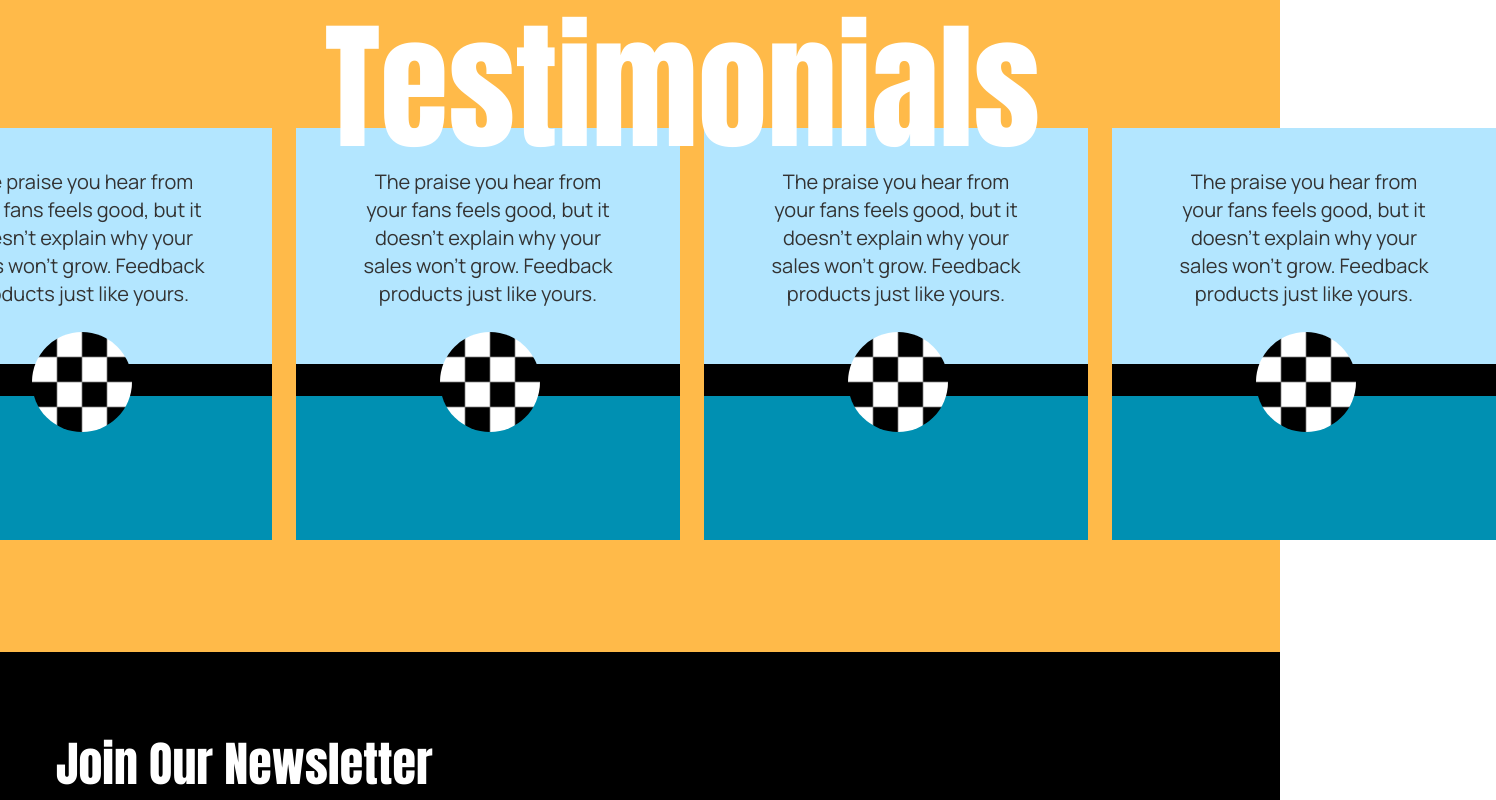
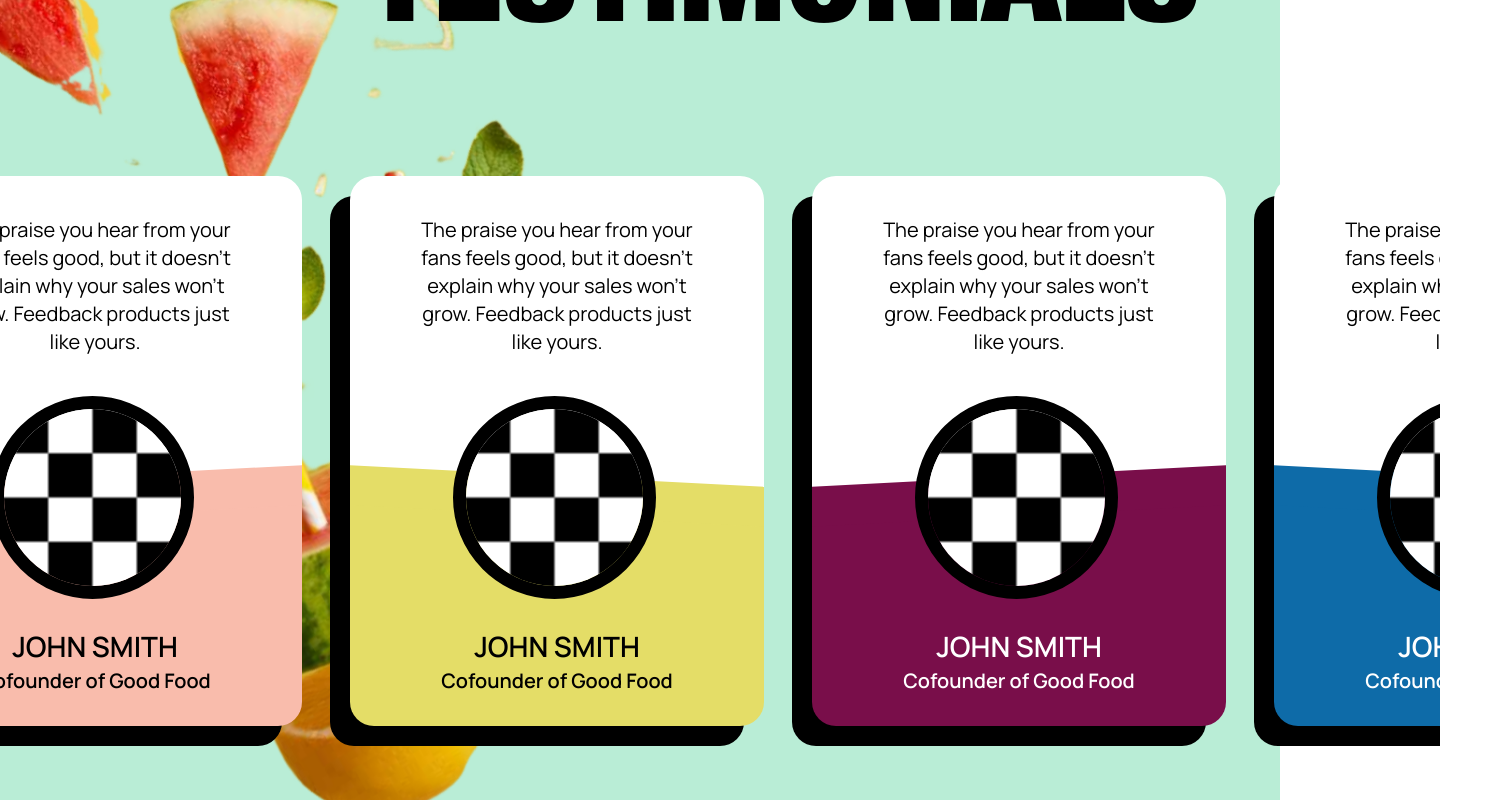
Before and after one commit to LetsRuminate/ruminate-feedback, a React (Vite) app: page / in a window 1280 px wide. Shown: the part 6520-7320 px from the top of the page, 1496 px wide, since content can reach past the window. Built offline with nearby package versions, Linux system fonts and the light colour scheme; no server answers.

Commit message:
Update index.tsx
Made changes for design update: added food image, bg color changes, skewed sections, new font. Also added code to hide cards and scroll through them.

```diff
--- a/src/pages/home/landing-page-components/testimonials/index.tsx
+++ b/src/pages/home/landing-page-components/testimonials/index.tsx
@@ -1,82 +1,124 @@
 // Testimonial - image .svg
 import Testimonial from "@assets/testimonial/testimonial.svg";
+import Fruit from "@assets/testimonial/fruit.png";
 
 export default function Testimonials() {
   return (
-    <section className="bg-[#FFBA49] skew-y-1 -mt-16 border-t-[40px] border-black pt-44 pb-32 relative z-50">
+    <section className="bg-[#B9EDD6] skew-y-1 -mt-16 border-t-[40px] border-black pt-20 pb-40 relative z-50">
       <section className="-skew-y-1">
-        <h1 className="text-white text-[140px] font-anton font-normal text-right pr-60 relative z-40">
-          Testimonials
+        <h1 className="text-black text-[140px] header1 text-right pr-20 relative z-40 pb-20">
+          TESTIMONIALS
         </h1>
-        <div className="flex gap-6 -ml-28 -mt-16 relative z-30">
+        <div className="z-10 absolute -mt-[680px]">
+        <img
+              src={Fruit}
+              alt="Photograph of flying fruit."
+              width={1000}
+            />
+        </div>
+
+        <div className="horizontal-scroll-wrapper">
+        <div className="flex gap-12 -ml-28 relative z-30">
           <div>
-            <div className="w-96 bg-[#B3E6FF] pt-10 pb-14 text-center px-16 border-black border-b-[16px]">
-              <p className="text-[#333333] text-xl font-manrope font-medium">
+            <div className="w-[414px] bg-[#FFFFFF] pt-10 pb-[80px] text-center px-16 rounded-t-3xl boxshadow  border-white border-b-[40px]">
+              <p className="text-[#000000] text-xl font-manrope font-medium">
                 The praise you hear from your fans feels good, but it doesn’t
                 explain why your sales won’t grow. Feedback products just like
                 yours.
               </p>
             </div>
+            <div className="absolute ml-[103px] -mt-[80px] z-10 rounded-full border-black border-[13px]">
             <img
               src={Testimonial}
               alt="Testimonial"
-              width={100}
-              height={100}
-              className="absolute ml-36 -mt-12"
+              width={177}
+              height={177}
             />
-            <div className="w-96 bg-[#0090B2] border-black border-t-[16px] h-40"></div>
+            </div>
+            <div className="absolute w-[414px] bg-[#F9BCAC] h-[40px] -skew-y-3 z-0"></div>
+            <div className="w-[414px] bg-[#F9BCAC] h-[250px] rounded-b-3xl boxshadow text-center pt-[120px] border-white border-t-[29px]">
+              <h1 className="text-black text-[28px] manropesemibold">JOHN SMITH</h1>
+            <p className="text-black text-xl manropesemibold font-medium">
+                Cofounder of Good Food
+              </p>
+            </div>
           </div>
+
           <div>
-            <div className="w-96 bg-[#B3E6FF] pt-10 pb-14 text-center px-16 border-black border-b-[16px]">
-              <p className="text-[#333333] text-xl font-manrope font-medium">
+            <div className="w-[414px] bg-[#FFFFFF] pt-10 pb-[80px] text-center px-16 rounded-t-3xl boxshadow  border-white border-b-[40px]">
+              <p className="text-[#000000] text-xl font-manrope font-medium">
                 The praise you hear from your fans feels good, but it doesn’t
                 explain why your sales won’t grow. Feedback products just like
                 yours.
               </p>
             </div>
+            <div className="absolute ml-[103px] -mt-[80px] z-10 rounded-full border-black border-[13px]">
             <img
               src={Testimonial}
               alt="Testimonial"
-              width={100}
-              height={100}
-              className="absolute ml-36 -mt-12"
+              width={177}
+              height={177}
             />
-            <div className="w-96 bg-[#0090B2] border-black border-t-[16px] h-40"></div>
+            </div>
+            <div className="absolute w-[414px] bg-[#E4DD67] h-[40px] skew-y-3 z-0"></div>
+            <div className="w-[414px] bg-[#E4DD67] h-[250px] rounded-b-3xl boxshadow text-center pt-[120px] border-white border-t-[29px]">
+              <h1 className="text-black text-[28px] manropesemibold">JOHN SMITH</h1>
+            <p className="text-black text-xl manropesemibold font-medium">
+                Cofounder of Good Food
+              </p>
+            </div>
           </div>
+
           <div>
-            <div className="w-96 bg-[#B3E6FF] pt-10 pb-14 text-center px-16 border-black border-b-[16px]">
-              <p className="text-[#333333] text-xl font-manrope font-medium">
+            <div className="w-[414px] bg-[#FFFFFF] pt-10 pb-[80px] text-center px-16 rounded-t-3xl boxshadow  border-white border-b-[40px]">
+              <p className="text-[#000000] text-xl font-manrope font-medium">
                 The praise you hear from your fans feels good, but it doesn’t
                 explain why your sales won’t grow. Feedback products just like
                 yours.
               </p>
             </div>
+            <div className="absolute ml-[103px] -mt-[80px] z-10 rounded-full border-black border-[13px]">
             <img
               src={Testimonial}
               alt="Testimonial"
-              width={100}
-              height={100}
-              className="absolute ml-36 -mt-12"
+              width={177}
+              height={177}
             />
-            <div className="w-96 bg-[#0090B2] border-black border-t-[16px] h-40"></div>
+            </div>
+            <div className="absolute w-[414px] bg-[#790E4A] h-[40px] -skew-y-3 z-0"></div>
+            <div className="w-[414px] bg-[#790E4A] h-[250px] rounded-b-3xl boxshadow text-center pt-[120px] border-white border-t-[29px]">
+              <h1 className="text-white text-[28px] manropesemibold">JOHN SMITH</h1>
+            <p className="text-white text-xl manropesemibold font-medium">
+                Cofounder of Good Food
+              </p>
+            </div>
           </div>
-          <div>
-            <div className="w-96 bg-[#B3E6FF] pt-10 pb-14 text-center px-16 border-black border-b-[16px]">
-              <p className="text-[#333333] text-xl font-manrope font-medium">
+
+          <div className="relative">
+            <div className="w-[414px] bg-[#FFFFFF] pt-10 pb-[80px] text-center px-16 rounded-t-3xl boxshadow  border-white border-b-[40px]">
+              <p className="text-[#000000] text-xl font-manrope font-medium">
                 The praise you hear from your fans feels good, but it doesn’t
                 explain why your sales won’t grow. Feedback products just like
                 yours.
               </p>
             </div>
+            <div className="absolute ml-[103px] -mt-[80px] z-10 rounded-full border-black border-[13px]">
             <img
               src={Testimonial}
               alt="Testimonial"
-              width={100}
-              height={100}
-              className="absolute ml-36 -mt-12"
+              width={177}
+              height={177}
             />
-            <div className="w-96 bg-[#0090B2] border-black border-t-[16px] h-40"></div>
+            </div>
+            <div className="absolute w-[414px] bg-[#0E6BA8] h-[40px] skew-y-3 z-0"></div>
+            <div className="w-[414px] bg-[#0E6BA8] h-[250px] rounded-b-3xl boxshadow text-center pt-[120px] border-white border-t-[29px]">
+              <h1 className="text-white text-[28px] manropesemibold">JOHN SMITH</h1>
+            <p className="text-white text-xl manropesemibold font-medium">
+                Cofounder of Good Food
+              </p>
+            </div>
           </div>
+        </div>
         </div>
       </section>
     </section>
```
